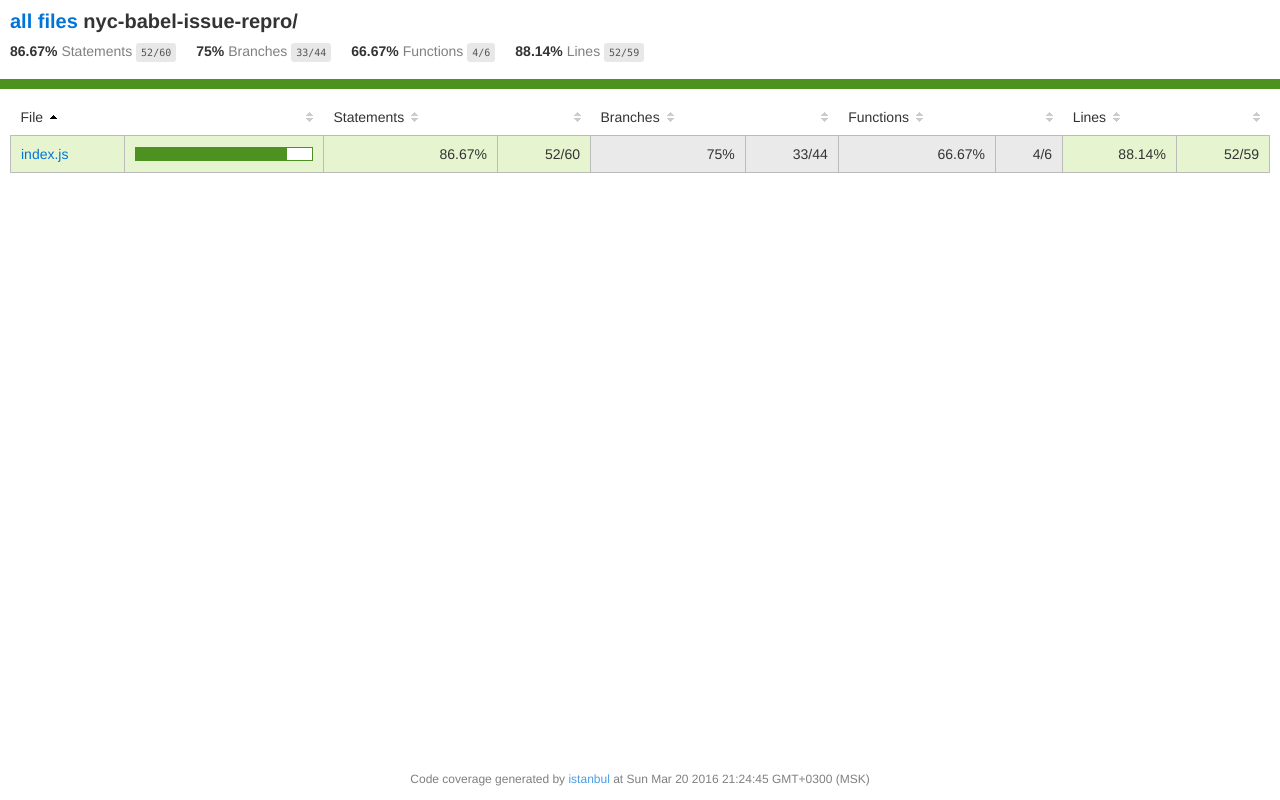
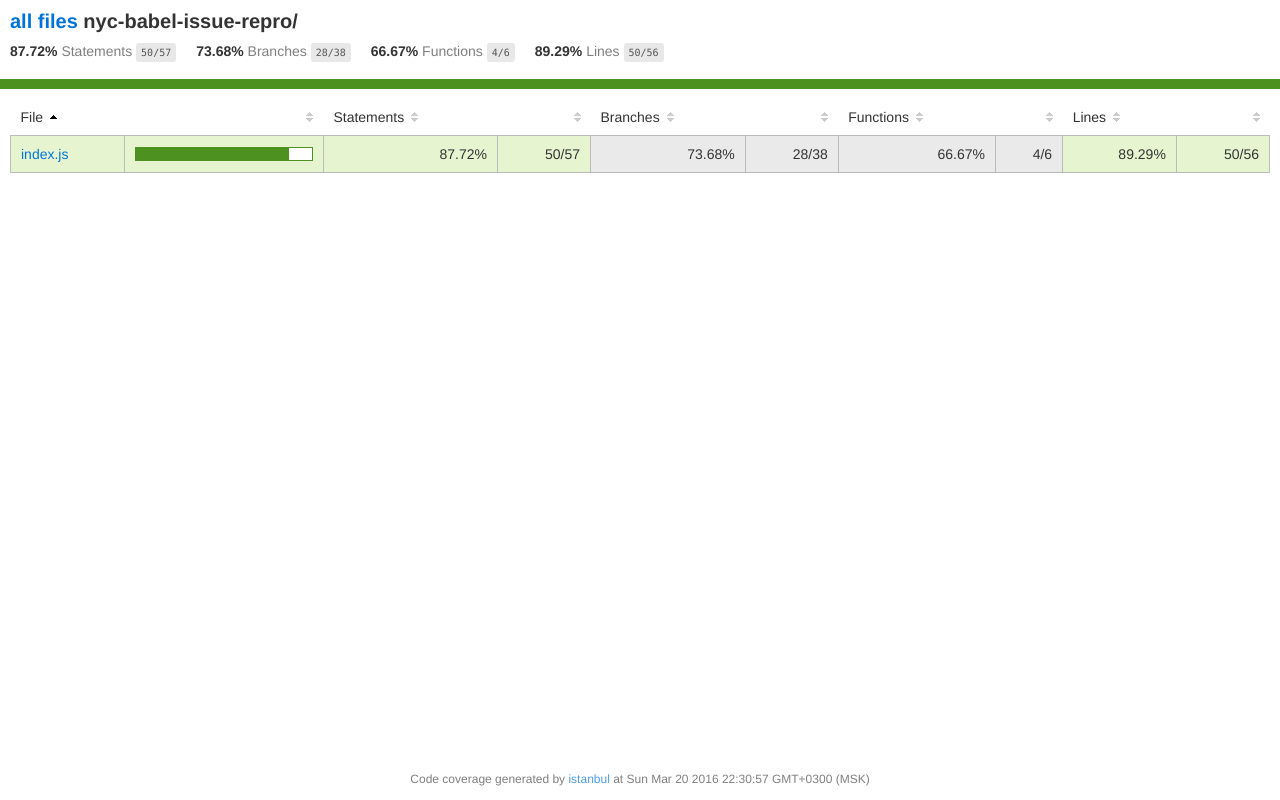
Before and after one commit to skozin/nyc-babel-issue-repro, a plain HTML site: page nyc-babel-issue-repro/index.html in a window 1280 px wide. Drawn offline with Linux system fonts and the light colour scheme.

Commit message:
Simplify the case

```diff
--- a/nyc-babel-issue-repro/index.html
+++ b/nyc-babel-issue-repro/index.html
@@ -20,14 +20,14 @@
     </h1>
     <div class='clearfix'>
       <div class='fl pad1y space-right2'>
-        <span class="strong">86.67% </span>
+        <span class="strong">87.72% </span>
         <span class="quiet">Statements</span>
-        <span class='fraction'>52/60</span>
+        <span class='fraction'>50/57</span>
       </div>
       <div class='fl pad1y space-right2'>
-        <span class="strong">75% </span>
+        <span class="strong">73.68% </span>
         <span class="quiet">Branches</span>
-        <span class='fraction'>33/44</span>
+        <span class='fraction'>28/38</span>
       </div>
       <div class='fl pad1y space-right2'>
         <span class="strong">66.67% </span>
@@ -35,9 +35,9 @@
         <span class='fraction'>4/6</span>
       </div>
       <div class='fl pad1y space-right2'>
-        <span class="strong">88.14% </span>
+        <span class="strong">89.29% </span>
         <span class="quiet">Lines</span>
-        <span class='fraction'>52/59</span>
+        <span class='fraction'>50/56</span>
       </div>
     </div>
   </div>
@@ -60,15 +60,15 @@
 </thead>
 <tbody><tr>
 	<td class="file high" data-value="index.js"><a href="index.js.html">index.js</a></td>
-	<td data-value="86.67" class="pic high"><div class="chart"><div class="cover-fill" style="width: 86%;"></div><div class="cover-empty" style="width:14%;"></div></div></td>
-	<td data-value="86.67" class="pct high">86.67%</td>
-	<td data-value="60" class="abs high">52/60</td>
-	<td data-value="75" class="pct medium">75%</td>
-	<td data-value="44" class="abs medium">33/44</td>
+	<td data-value="87.72" class="pic high"><div class="chart"><div class="cover-fill" style="width: 87%;"></div><div class="cover-empty" style="width:13%;"></div></div></td>
+	<td data-value="87.72" class="pct high">87.72%</td>
+	<td data-value="57" class="abs high">50/57</td>
+	<td data-value="73.68" class="pct medium">73.68%</td>
+	<td data-value="38" class="abs medium">28/38</td>
 	<td data-value="66.67" class="pct medium">66.67%</td>
 	<td data-value="6" class="abs medium">4/6</td>
-	<td data-value="88.14" class="pct high">88.14%</td>
-	<td data-value="59" class="abs high">52/59</td>
+	<td data-value="89.29" class="pct high">89.29%</td>
+	<td data-value="56" class="abs high">50/56</td>
 	</tr>
 
 </tbody>
@@ -77,7 +77,7 @@
 </div><!-- /wrapper -->
 <div class='footer quiet pad2 space-top1 center small'>
   Code coverage
-  generated by <a href="http://istanbul-js.org/" target="_blank">istanbul</a> at Sun Mar 20 2016 21:24:45 GMT+0300 (MSK)
+  generated by <a href="http://istanbul-js.org/" target="_blank">istanbul</a> at Sun Mar 20 2016 22:30:57 GMT+0300 (MSK)
 </div>
 </div>
 <script src="../prettify.js"></script>
```
Also changed, not shown: index.html (+14 -14 lines), nyc-babel-issue-repro/index.js.html (+14 -41 lines).
